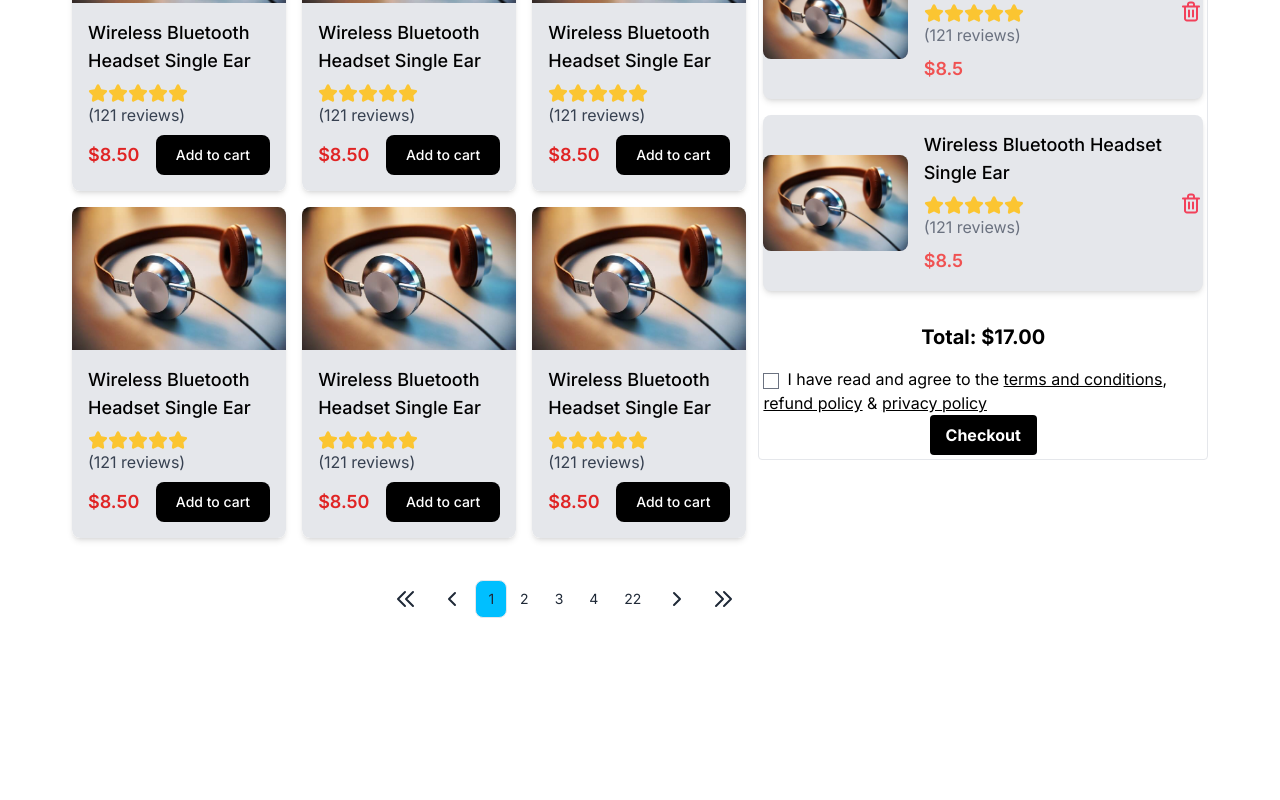
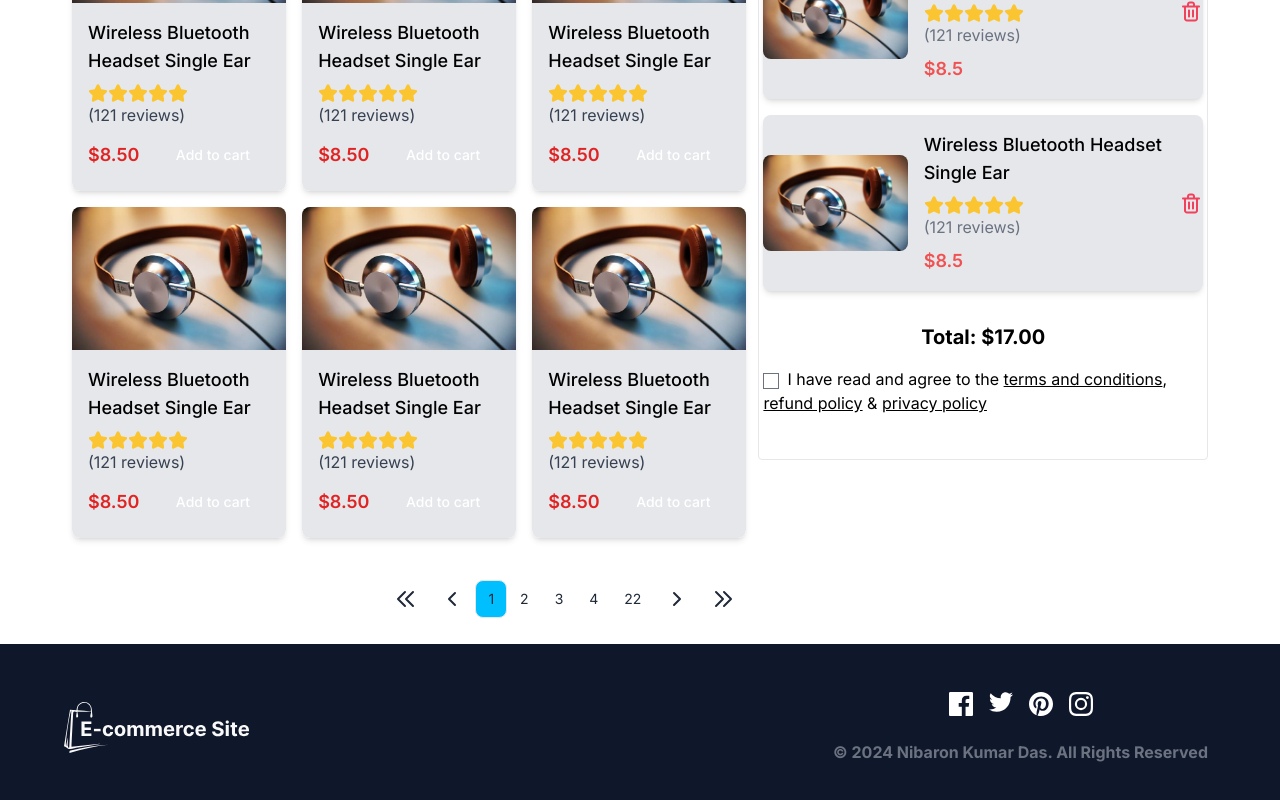
Before and after one commit to Nibaron/tech_analytica_task, a Next.js app: page /products in a window 1280 px wide. Shown: the part 372-1172 px from the top of the page. Before the commit the page ends 992 px from the top, so only its background shows below. Built offline with nearby package versions, Linux system fonts and the light colour scheme.

Commit message:
footer added into layout

```diff
--- a/app/(authenticated)/layout.tsx
+++ b/app/(authenticated)/layout.tsx
@@ -13,9 +13,9 @@
         <Header />
       </div>
       <Main>{children}</Main>
-      {/* <div className=" bg-black">
+      <div className=" bg-slate-900">
         <Footer />
-      </div> */}
+      </div>
     </>
   );
 }
--- a/app/(authenticated)/products/page.tsx
+++ b/app/(authenticated)/products/page.tsx
@@ -59,7 +59,7 @@
 
   return (
     <main className="min-h-screen pt-[80px] px-12">
-      <div className="flex flex-col lg:flex-row h-auto lg:h-[90px]">
+      <div className="flex flex-col lg:flex-row">
         <div className="lg:basis-3/5 w-full mr-3">
           <div className="flex justify-between mb-[24px]">
             <span className="font-open-sans text-[32px] font-semibold leading-[21px] text-left">
```
